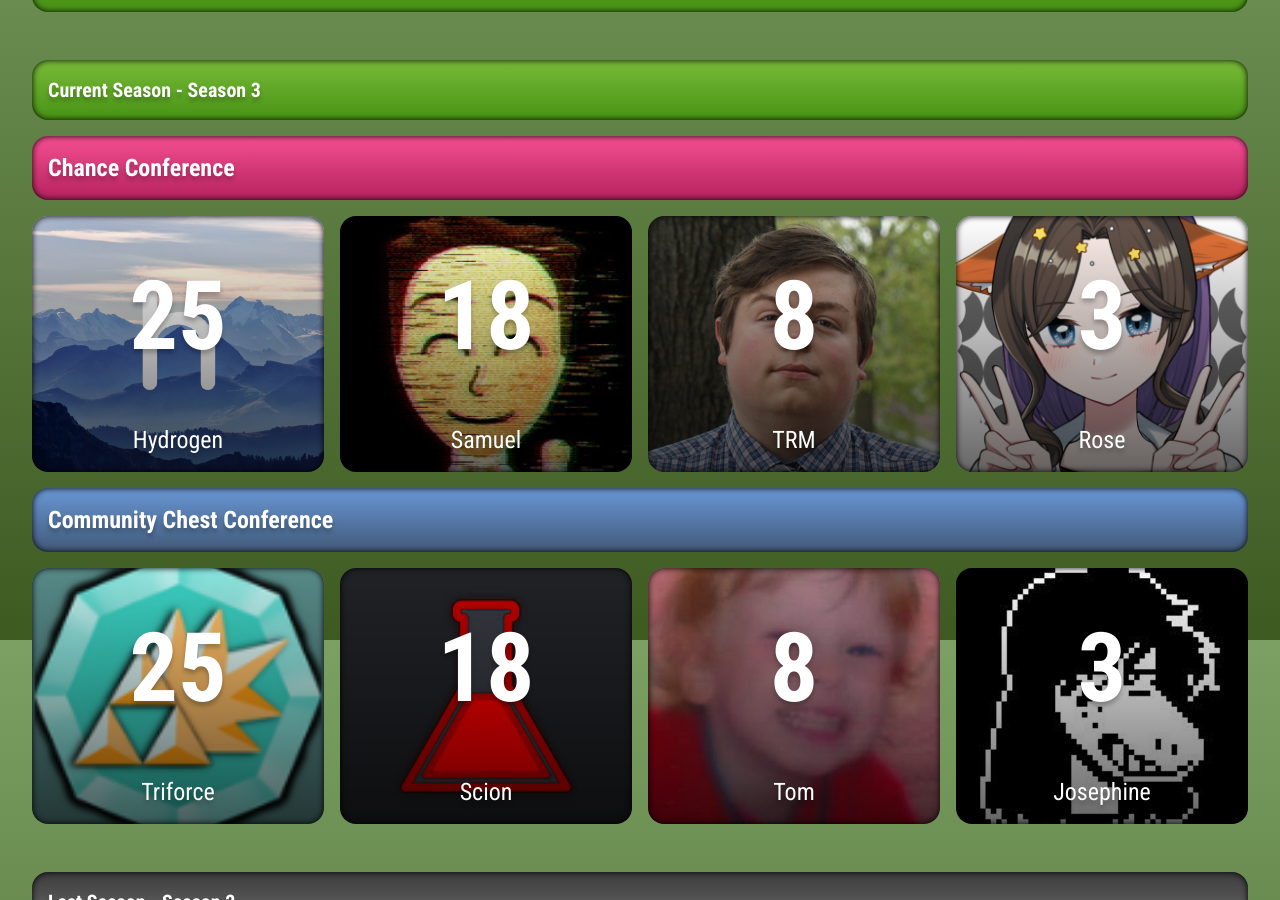
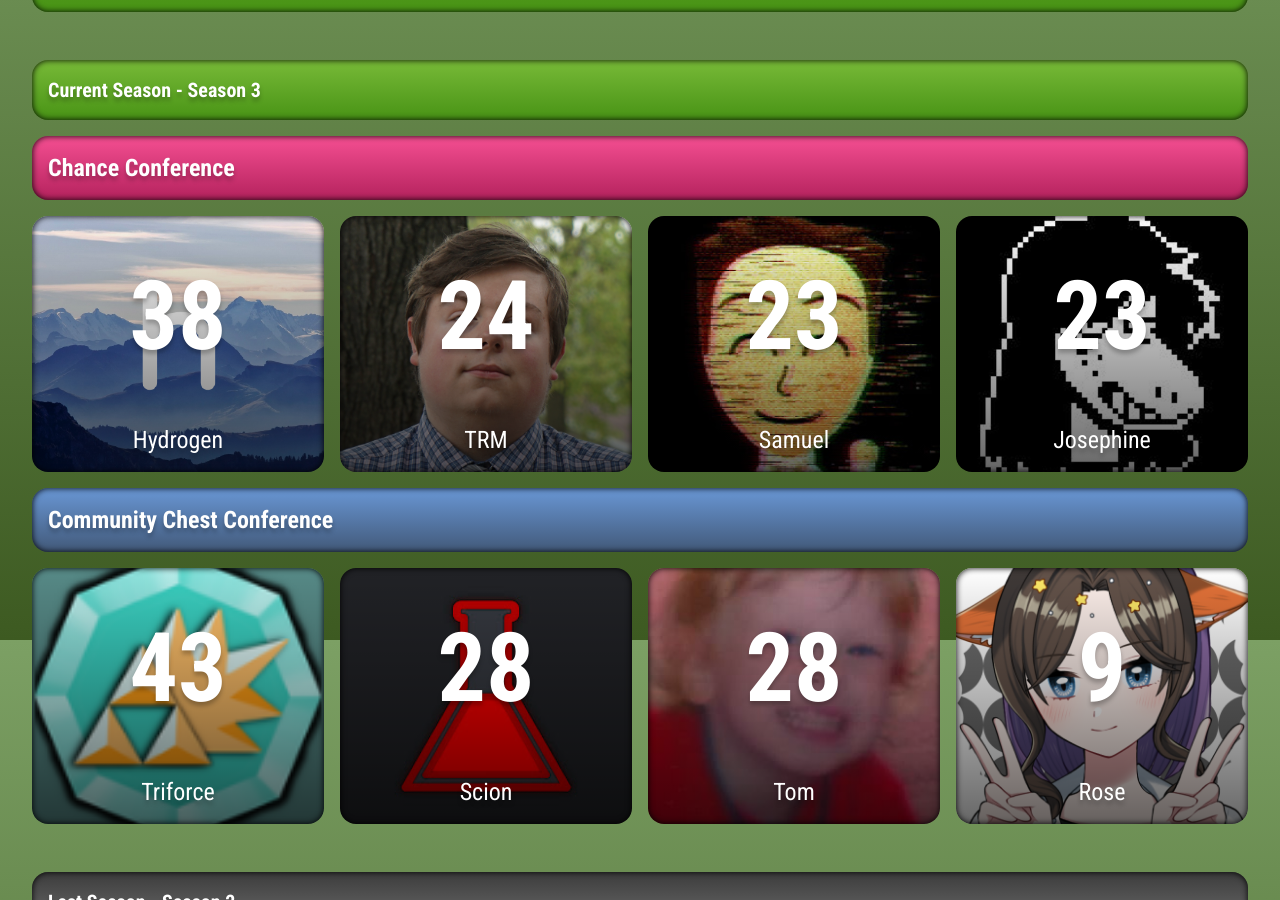
Before and after one commit to Leagueopoly/Website, a Jekyll site: the page built from standings.html, in a window 1280 px wide and 900 px high, scrolled down 260 px. Built offline with Jekyll 4.4.1, drawn with Linux system fonts in a browser that asks for light colours; nearby versions of some CDN libraries.

Commit message:
Update standings

```diff
--- a/standings.html
+++ b/standings.html
@@ -42,7 +42,7 @@ permalink: /standings/
         <a href="/players/hydrogen">
             <div class="box-hydrogen box-player p-4 h-64 rounded-2xl flex flex-col">
                 <div class="justify-center items-end h-full flex">
-                    <b class="default-text-shadow text-[6rem] font-black">25</b>
+                    <b class="default-text-shadow text-[6rem] font-black">38</b>
                 </div>
                 <div class="justify-center items-end h-1/2 flex">
                     <b class="default-text-shadow text-2xl font-normal">Hydrogen</b>
@@ -51,10 +51,22 @@ permalink: /standings/
         </a>
 	</div>
     <div class="w-full">
+        <a href="/players/trm">
+            <div class="box-trm box-player p-4 h-64 rounded-2xl flex flex-col">
+                <div class="justify-center items-end h-full flex">
+                    <b class="default-text-shadow text-[6rem] font-black">24</b>
+                </div>
+                <div class="justify-center items-end h-1/2 flex">
+                    <b class="default-text-shadow text-2xl font-normal">TRM</b>
+                </div>
+            </div>
+        </a>
+	</div>
+    <div class="w-full">
         <a href="/players/samuel">
             <div class="box-samuel box-player p-4 h-64 rounded-2xl flex flex-col">
                 <div class="justify-center items-end h-full flex">
-                    <b class="default-text-shadow text-[6rem] font-black">18</b>
+                    <b class="default-text-shadow text-[6rem] font-black">23</b>
                 </div>
                 <div class="justify-center items-end h-1/2 flex">
                     <b class="default-text-shadow text-2xl font-normal">Samuel</b>
@@ -63,25 +75,13 @@ permalink: /standings/
         </a>
 	</div>
     <div class="w-full">
-        <a href="/players/trm">
-            <div class="box-trm box-player p-4 h-64 rounded-2xl flex flex-col">
+        <a href="/players/josephine">
+            <div class="box-josephine box-player p-4 h-64 rounded-2xl flex flex-col">
                 <div class="justify-center items-end h-full flex">
-                    <b class="default-text-shadow text-[6rem] font-black">8</b>
+                    <b class="default-text-shadow text-[6rem] font-black">23</b>
                 </div>
                 <div class="justify-center items-end h-1/2 flex">
-                    <b class="default-text-shadow text-2xl font-normal">TRM</b>
-                </div>
-            </div>
-        </a>
-	</div>
-    <div class="w-full">
-        <a href="/players/rose">
-            <div class="box-rose box-player p-4 h-64 rounded-2xl flex flex-col">
-                <div class="justify-center items-end h-full flex">
-                    <b class="default-text-shadow text-[6rem] font-black">3</b>
-                </div>
-                <div class="justify-center items-end h-1/2 flex">
-                    <b class="default-text-shadow text-2xl font-normal">Rose</b>
+                    <b class="default-text-shadow text-2xl font-normal">Josephine</b>
                 </div>
             </div>
         </a>
@@ -101,7 +101,7 @@ permalink: /standings/
         <a href="/players/triforce">
             <div class="box-triforce box-player p-4 h-64 rounded-2xl flex flex-col">
                 <div class="justify-center items-end h-full flex">
-                    <b class="default-text-shadow text-[6rem]">25</b>
+                    <b class="default-text-shadow text-[6rem]">43</b>
                 </div>
                 <div class="justify-center items-end h-1/2 flex">
                     <b class="default-text-shadow text-2xl font-normal">Triforce</b>
@@ -113,7 +113,7 @@ permalink: /standings/
         <a href="/players/scion">
             <div class="box-scion box-player p-4 h-64 rounded-2xl flex flex-col">
                 <div class="justify-center items-end h-full flex">
-                    <b class="default-text-shadow text-[6rem] font-black">18</b>
+                    <b class="default-text-shadow text-[6rem] font-black">28</b>
                 </div>
                 <div class="justify-center items-end h-1/2 flex">
                     <b class="default-text-shadow text-2xl font-normal">Scion</b>
@@ -125,7 +125,7 @@ permalink: /standings/
         <a href="/players/tom">
             <div class="box-tom box-player p-4 h-64 rounded-2xl flex flex-col">
                 <div class="justify-center items-end h-full flex">
-                    <b class="default-text-shadow text-[6rem] font-black">8</b>
+                    <b class="default-text-shadow text-[6rem] font-black">28</b>
                 </div>
                 <div class="justify-center items-end h-1/2 flex">
                     <b class="default-text-shadow text-2xl font-normal">Tom</b>
@@ -134,13 +134,13 @@ permalink: /standings/
         </a>
 	</div>
 	<div class="w-full">
-        <a href="/players/josephine">
-            <div class="box-josephine box-player p-4 h-64 rounded-2xl flex flex-col">
+        <a href="/players/rose">
+            <div class="box-rose box-player p-4 h-64 rounded-2xl flex flex-col">
                 <div class="justify-center items-end h-full flex">
-                    <b class="default-text-shadow text-[6rem] font-black">3</b>
+                    <b class="default-text-shadow text-[6rem] font-black">9</b>
                 </div>
                 <div class="justify-center items-end h-1/2 flex">
-                    <b class="default-text-shadow text-2xl font-normal">Josephine</b>
+                    <b class="default-text-shadow text-2xl font-normal">Rose</b>
                 </div>
             </div>
         </a>
```
